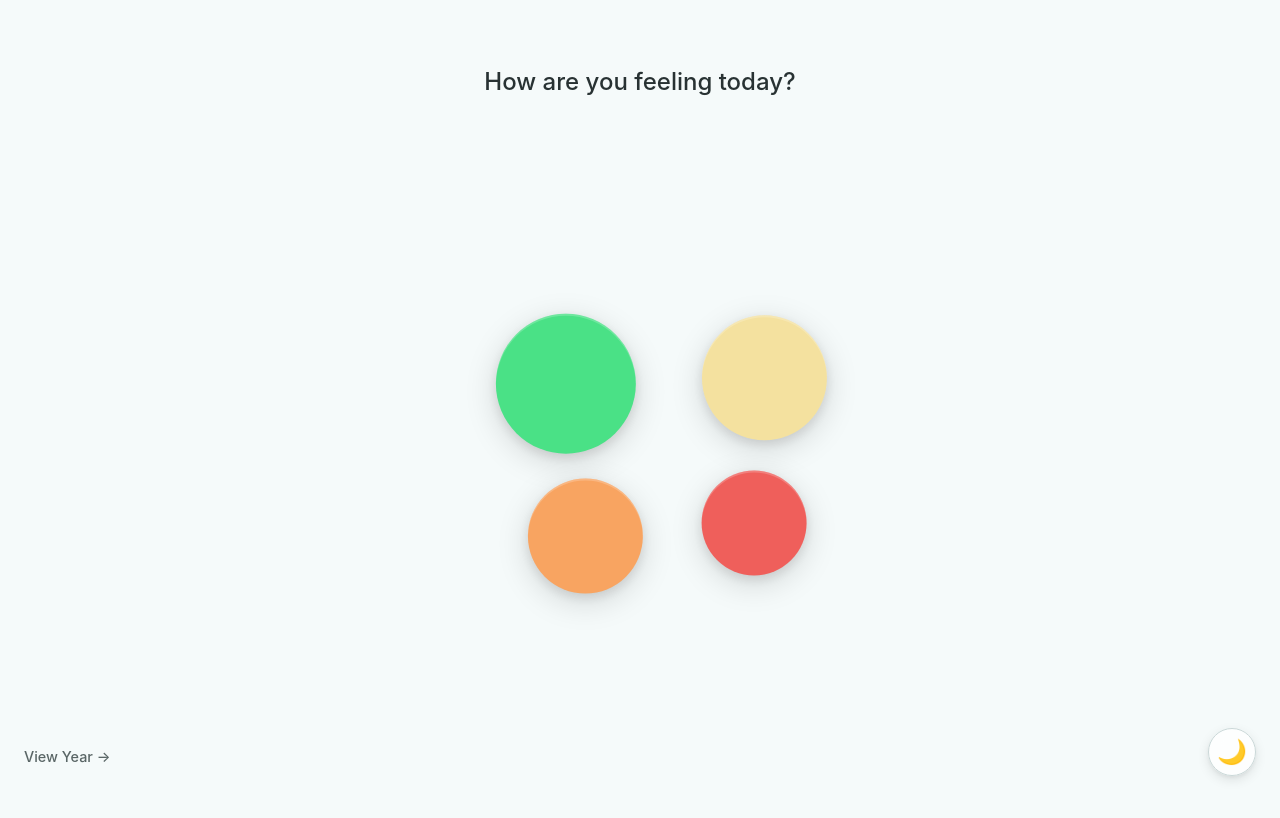
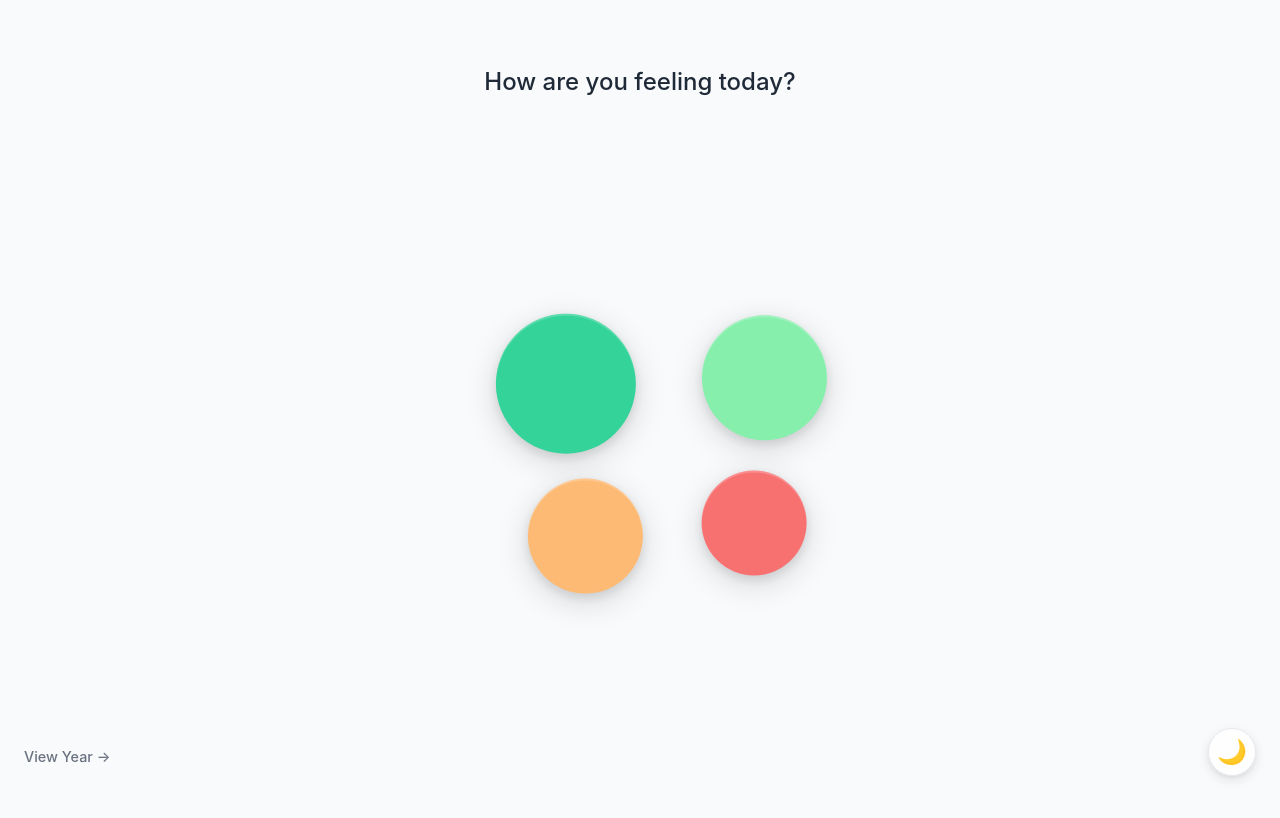
Before and after one commit to drvillo/daily-mood, a React (Vite) app: page /#/ in a window 1280 px wide. Shown: the top 818 px of the page. Built offline with nearby package versions, Linux system fonts and the light colour scheme.

Commit message:
better colors

```diff
--- a/src/components/GridCell.module.css
+++ b/src/components/GridCell.module.css
@@ -5,7 +5,7 @@
   border-radius: 4px;
   cursor: pointer;
   position: relative;
-  transition: transform 0.15s ease, box-shadow 0.15s ease;
+  transition: transform 0.15s ease, box-shadow 0.15s ease, background-color 0.15s ease;
   padding: 0;
   background: none;
   border: none;
@@ -24,6 +24,10 @@
 .cell:focus {
   outline: 2px solid var(--color-primary);
   outline-offset: 2px;
+}
+
+.cell.empty:hover {
+  background-color: var(--color-hover-empty) !important;
 }
 
 .tooltip {
--- a/src/components/GridCell.tsx
+++ b/src/components/GridCell.tsx
@@ -36,9 +36,12 @@ function GridCellBase({
     ? getTodayHighlightColor(theme)
     : 'transparent'
 
+  const isEmpty = !hasMood || !mood
+  const cellClassName = isEmpty ? `${styles.cell} ${styles.empty}` : styles.cell
+
   return (
     <button
-      className={styles.cell}
+      className={cellClassName}
       style={{
         backgroundColor,
         borderColor,
--- a/src/components/Header.module.css
+++ b/src/components/Header.module.css
@@ -5,7 +5,7 @@
   z-index: 100;
   backdrop-filter: blur(10px);
   background: color-mix(in srgb, var(--color-surface) 90%, transparent);
-  border-bottom: 1px solid var(--color-border);
+  border-bottom: 1px solid var(--color-divider);
 }
 
 .container {
--- a/src/components/SidebarActions.module.css
+++ b/src/components/SidebarActions.module.css
@@ -14,7 +14,7 @@
   font-size: 0.875rem;
   font-weight: 600;
 
-  background: lch(55% 45 250);
+  background: var(--color-primary);
   color: white;
   border: none;
   border-radius: 8px;
@@ -24,7 +24,7 @@
 }
 
 .logButton:hover {
-  background: lch(50% 50 250);
+  background: #4338CA; /* Indigo 700 - darker shade for hover */
   transform: translateY(-1px);
 }
 
--- a/src/styles/themes.css
+++ b/src/styles/themes.css
@@ -1,22 +1,44 @@
 /* Light theme (default) */
 :root,
 [data-theme="light"] {
-  --color-background: lch(98% 2 200);
-  --color-surface: lch(100% 0 200);
-  --color-text: lch(20% 5 200);
-  --color-text-secondary: lch(42% 5 200);
-  --color-border: lch(85% 5 200);
-  --color-primary: lch(60% 30 250);
+  --color-background: #F8FAFC; /* Slate 50 */
+  --color-surface: #FFFFFF;
+  --color-text: #1F2937; /* Gray 800 */
+  --color-text-secondary: #6B7280; /* Gray 500 */
+  --color-border: #e5e7eb; /* Gray 200 */
+  --color-primary: #4F46E5; /* Indigo 600 */
+
+  /* Calendar & Layout */
+  --color-empty-cell: #f3f4f6; /* Gray 100 - Empty calendar cells */
+  --color-divider: #f3f4f6; /* Gray 100 - Header/Footer dividers */
+  --color-hover-empty: #c7d2fe; /* Indigo 200 */
+
+  /* Hover states */
+  --color-hover-indigo: #EEF2FF; /* Indigo 50 */
+
+  /* Inputs & Components */
+  --color-border-input: #e5e7eb; /* Gray 200 */
 }
 
 /* Dark theme */
 [data-theme="dark"] {
-  --color-background: lch(15% 5 200);
-  --color-surface: lch(20% 5 200);
-  --color-text: lch(95% 2 200);
-  --color-text-secondary: lch(70% 5 200);
-  --color-border: lch(30% 5 200);
-  --color-primary: lch(50% 25 250);
+  --color-background: #111827; /* Gray 900 */
+  --color-surface: #1F2937; /* Gray 800 */
+  --color-text: #F9FAFB; /* Near white */
+  --color-text-secondary: #9CA3AF; /* Gray 400 */
+  --color-border: #374151; /* Gray 700 */
+  --color-primary: #6366F1; /* Indigo 500 - lighter for better contrast */
+
+  /* Calendar & Layout */
+  --color-empty-cell: #1F2937; /* Gray 800 */
+  --color-divider: #374151; /* Gray 700 - Header/Footer dividers */
+  --color-hover-empty: #4F46E5; /* Indigo 600 */
+
+  /* Hover states */
+  --color-hover-indigo: #312E81; /* Indigo 900 */
+
+  /* Inputs & Components */
+  --color-border-input: #374151; /* Gray 700 */
 }
 
 /* Ensure smooth theme transitions */
--- a/src/utils/colorUtils.ts
+++ b/src/utils/colorUtils.ts
@@ -1,59 +1,44 @@
 import type { Mood, Theme } from '@/types'
 
 /**
- * LCH color definitions for each mood in light and dark themes
- * Using LCH color space for perceptual uniformity
+ * Hex color definitions for each mood
+ * Using the same vibrant colors for both light and dark themes
  */
-const MOOD_COLORS: Record<Theme, Record<Mood, string>> = {
-  light: {
-    5: 'lch(80% 65 150)', // Great - Brighter, more vibrant teal/cyan
-    4: 'lch(90% 35 90)',  // Normal - Brighter, more vibrant yellow
-    3: 'lch(75% 55 60)',  // Meh - Brighter, more vibrant orange/amber
-    2: 'lch(60% 65 30)',  // Awful - Brighter, more vibrant red/deep orange
-  },
-  dark: {
-    5: 'lch(70% 60 150)', // Great - Brighter, more vibrant teal
-    4: 'lch(75% 30 90)',  // Normal - Brighter, more vibrant yellow
-    3: 'lch(65% 50 60)',  // Meh - Brighter, more vibrant orange
-    2: 'lch(55% 60 30)',  // Awful - Brighter, more vibrant red
-  },
-}
-
-/**
- * Convert LCH to RGB hex for CSS compatibility
- * Note: Modern browsers support LCH natively, but this provides fallback
- */
-function lchToHex(lch: string): string {
-  // For now, return LCH directly as modern browsers support it
-  // If needed, we can add a proper LCH to RGB conversion
-  return lch
+const MOOD_COLORS: Record<Mood, string> = {
+  5: '#34D399', // Great / Fantastic - Emerald 400
+  4: '#86EFAC', // Normal / Okay - Green 300
+  3: '#FDBA74', // Meh / Bad - Orange 300
+  2: '#F87171', // Awful / Terrible - Red 400
 }
 
 /**
  * Get mood color for a given mood and theme
  */
-export function getMoodColor(mood: Mood, theme: Theme): string {
-  const lchColor = MOOD_COLORS[theme][mood]
-  return lchToHex(lchColor)
+export function getMoodColor(mood: Mood, _theme: Theme): string {
+  return MOOD_COLORS[mood]
 }
 
 /**
  * Get all mood colors for a theme
  */
-export function getAllMoodColors(theme: Theme): Record<Mood, string> {
-  return MOOD_COLORS[theme]
+export function getAllMoodColors(_theme: Theme): Record<Mood, string> {
+  return MOOD_COLORS
 }
 
 /**
  * Get empty cell color (for days without mood logged)
+ * Uses CSS variable for theme support
  */
 export function getEmptyCellColor(theme: Theme): string {
-  return theme === 'light' ? 'lch(90% 2 200)' : 'lch(20% 2 200)'
+  // Return a value that CSS can use, but prefer CSS variable
+  // The actual color is defined in themes.css as --color-empty-cell
+  return theme === 'light' ? '#f3f4f6' : '#1F2937'
 }
 
 /**
  * Get today's cell highlight color
+ * Uses primary color from theme
  */
 export function getTodayHighlightColor(theme: Theme): string {
-  return theme === 'light' ? 'lch(60% 30 250)' : 'lch(50% 25 250)'
+  return theme === 'light' ? '#4F46E5' : '#6366F1'
 }
```
